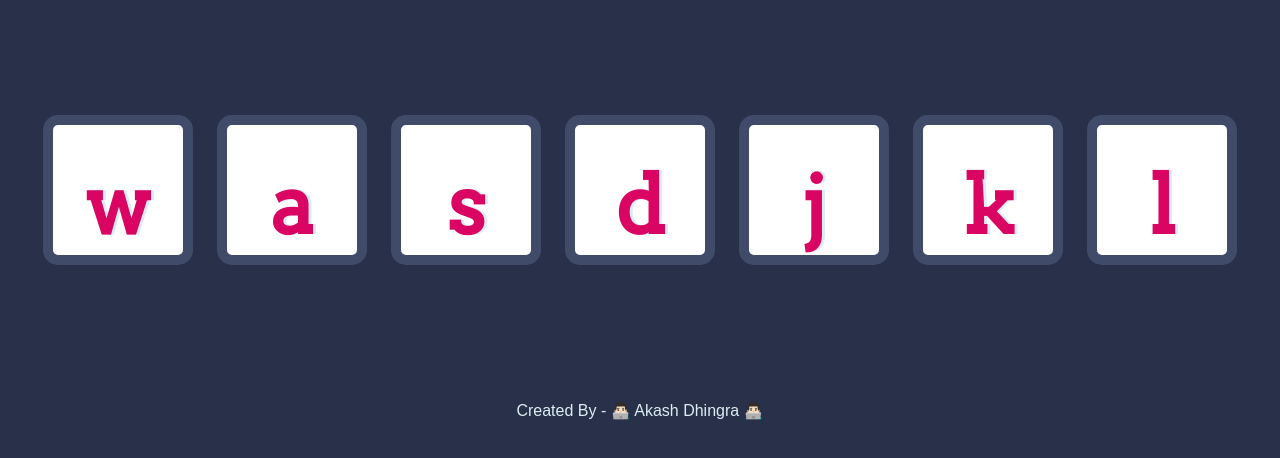
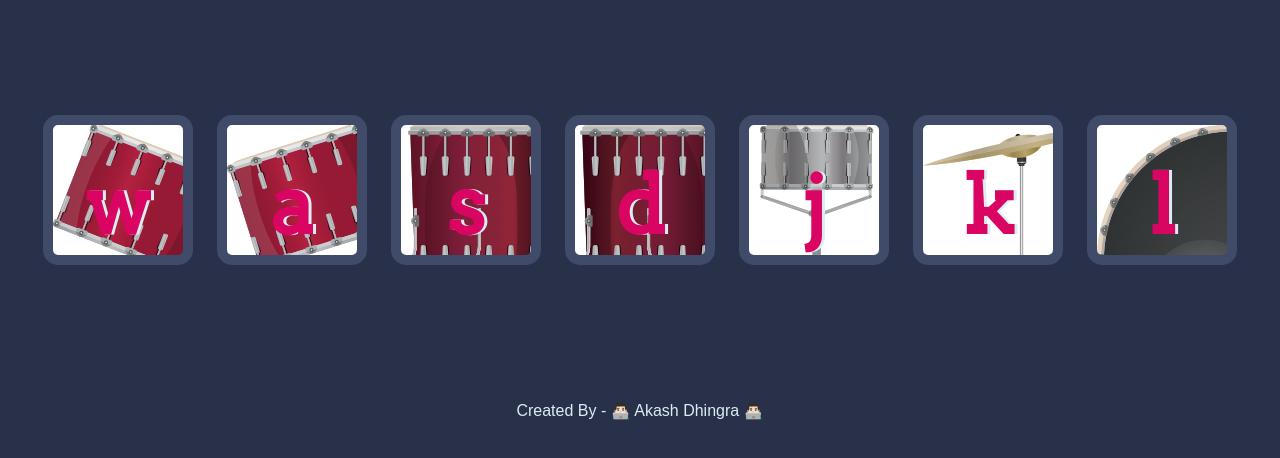
Before and after one commit to akashdhingra/Drum_Kit, a plain HTML site: page index.html in a window 1280 px wide. Shown: the part 174-632 px from the top of the page. Drawn offline with Linux system fonts and the light colour scheme.

Commit message:
added images to buttons

```diff
--- a/index.js
+++ b/index.js
@@ -1,9 +1,9 @@
 
 var NoOfDrums = document.querySelectorAll(".drum").length;
-
+var audio = new Audio("sounds/crash.mp3")
 for(var i = 0; i<NoOfDrums; i++)
 {
   document.querySelectorAll(".drum")[i].addEventListener("click",function (){
-  alert("Button clicked");
-});
+  audio.play();
+  });
 }
--- a/styles.css
+++ b/styles.css
@@ -17,30 +17,37 @@
 }
 
 .w {
+  background-image: url("images/tom1.png");
 
 }
 
 .a {
+  background-image: url("images/tom2.png");
 
 }
 
 .s {
+  background-image: url("images/tom3.png");
 
 }
 
 .d {
+  background-image: url("images/tom4.png");
 
 }
 
 .j {
+  background-image: url("images/snare.png");
 
 }
 
 .k {
+  background-image: url("images/crash.png");
 
 }
 
 .l {
+  background-image: url("images/kick.png");
 
 }
 
```
Also changed, not shown: index.html (+1 -0 lines).
